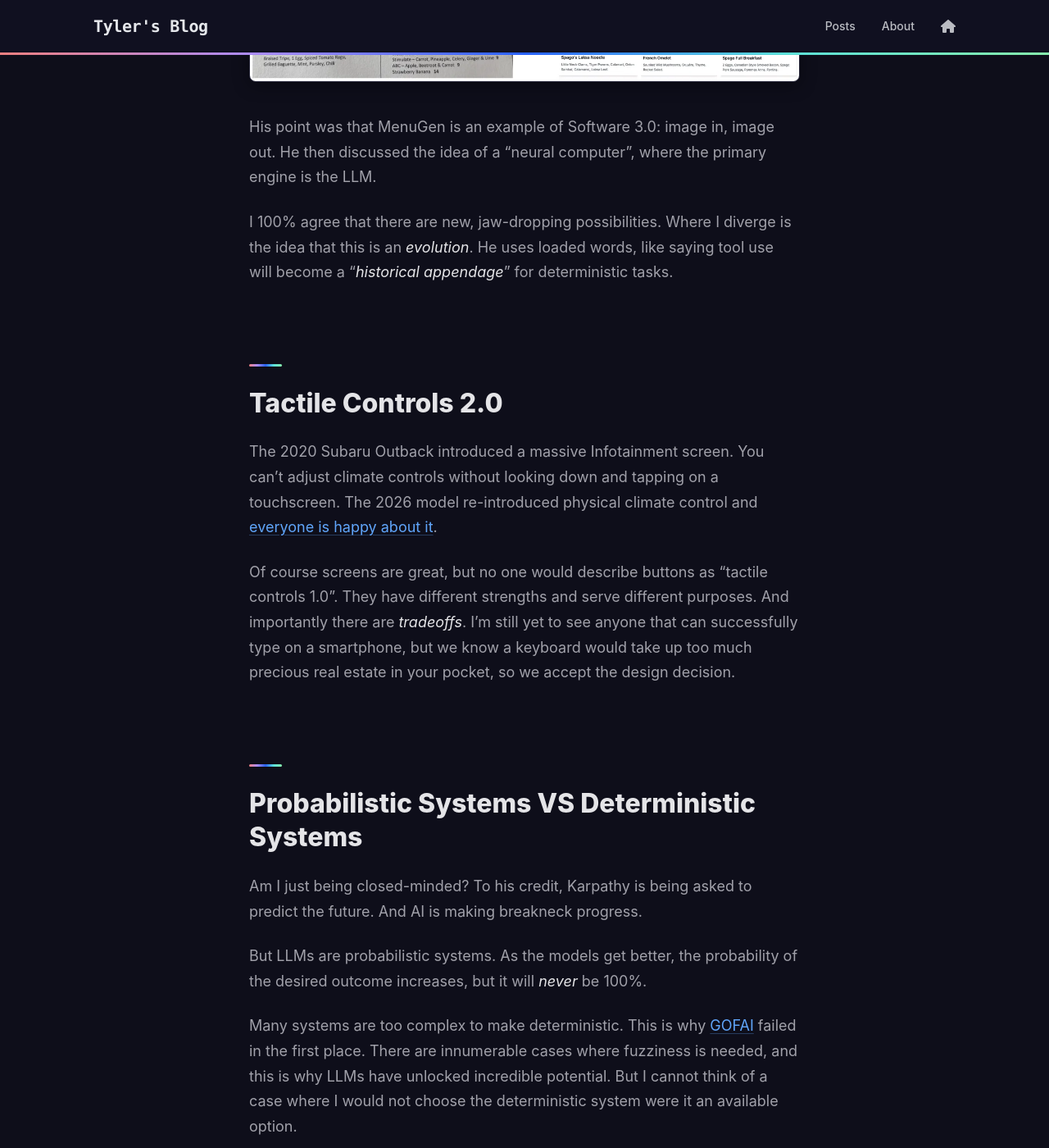
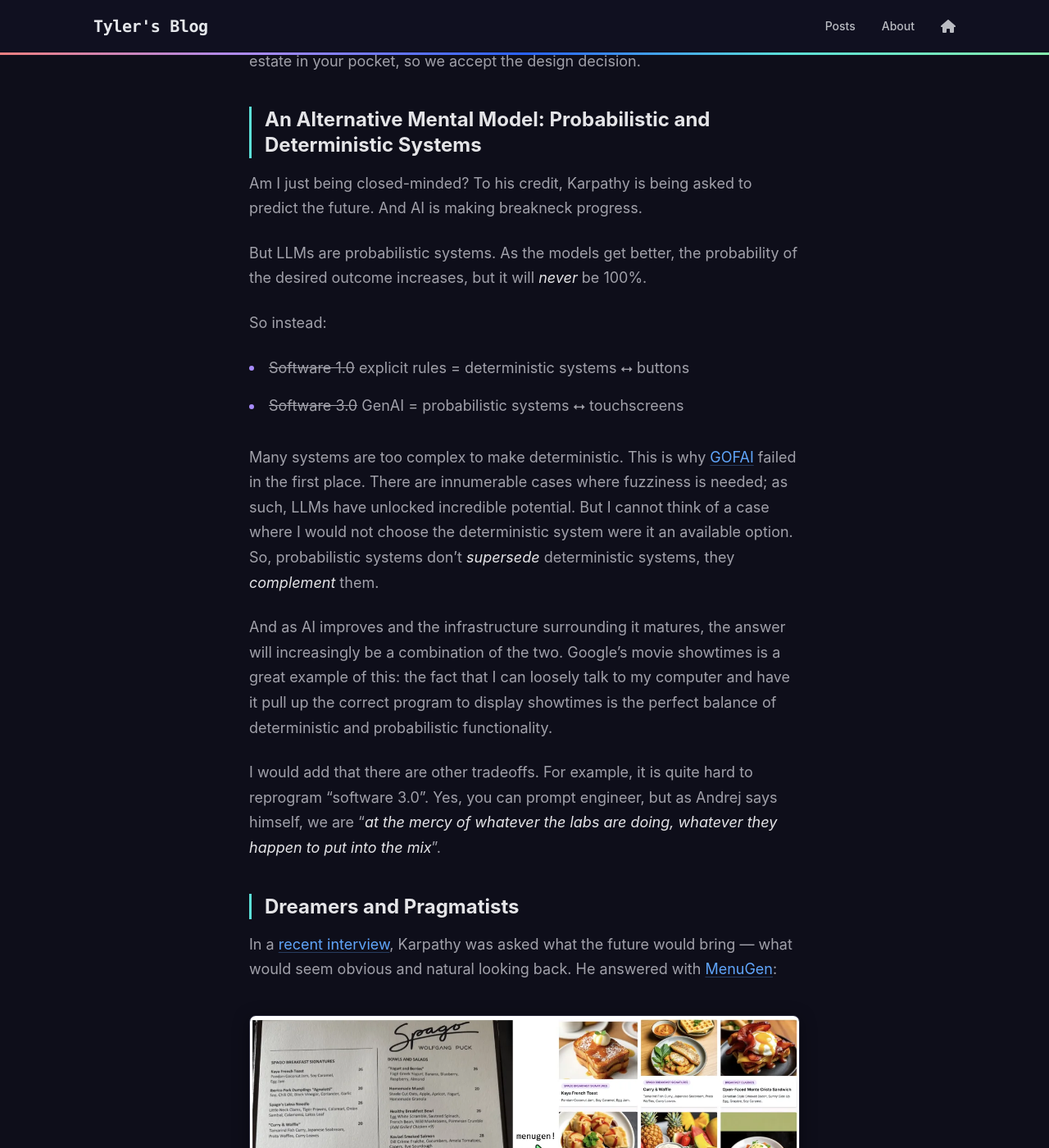
Before and after one commit to tylerganter/blog, a Jekyll site: the page built from _posts/2026-05-29-sw-3.0.md, in a window 1280 px wide and 1400 px high, scrolled down 3155 px. Shown: the whole window at 82% size. Built offline with Jekyll 4.4.1, drawn with Linux system fonts in a browser that asks for light colours; some of the changed text lies outside the part shown.

Commit message:
happy happy happy

```diff
--- a/_posts/2026-05-29-sw-3.0.md
+++ b/_posts/2026-05-29-sw-3.0.md
@@ -7,17 +7,19 @@ description: "AI doesn't make traditional software obsolete, it expands what's p
 
 I just finished reading Project Hail Mary. Late to the party, I know. Regardless, it's a great book!
 
-So naturally I Google'd showtimes for this weekend and this is what popped up:
+So naturally I Googled showtimes for this weekend and this is what popped up:
 
 ![Google showtimes 3.0]({{ site.baseurl }}/assets/images/sw-3.0/showtimes_3.0.png)
 
-Seems fine right? Wait, where's the link to Totem Lake Cinemark? And now that I look closer, those are _typical_ showtimes. Why is it guessing??? Just tell me the times. And there's a disclaimer at the bottom? Feels like a pretty benign search, I don't really need a disclaimer. Oh, the disclaimer is telling me to verify the times in the above links. Wait...the link is to IMDb, not Cinemark. I'll just do a separate search and go directly to the Cinemark site. Oh wait, _**Project Hail Mary is no longer showing at Totem Lake Cinemark.**_
+Seems fine, right? Wait, where's the link to Totem Lake Cinemark? And now that I look closer, those are _typical_ showtimes. Why is it guessing??? Just tell me the times. And there's a disclaimer at the bottom? Feels like a pretty benign search, I don't really need a disclaimer. Oh, the disclaimer is telling me to verify the times in the above links. Wait...the link is to IMDb, not Cinemark. I'll just do a separate search and go directly to the Cinemark site. Oh wait, _**Project Hail Mary is no longer showing at Totem Lake Cinemark.**_
 
 I tried the search again and got this breath of fresh air:
 
 ![Google showtimes judicious]({{ site.baseurl }}/assets/images/sw-3.0/showtimes_judicious.png)
 
-## Software 3.0
+---
+
+### The Software 3.0 Mental Model
 
 Andrej Karpathy has been talking about the idea of Software 3.0 for a while now. The basic gist is this:
 
@@ -25,37 +27,40 @@ Andrej Karpathy has been talking about the idea of Software 3.0 for a while now.
 - Software 2.0: learned weights → programming = creating datasets and training neural networks
 - Software 3.0: generative AI → programming = prompting / managing context
 
+I 100% agree that there are new, jaw-dropping possibilities. Where I diverge is the idea that this is an _evolution_. He seems to suggest that Software 1.0 will eventually be superseded by the later generations. He uses loaded words, like saying tool use will become a "_historical appendage_" for deterministic tasks.
+
+<!-- LLM becomes the host process, doing most of the heavy lifting, running the show -->
+
+### Tactile Controls 2.0
+
+The 2020 Subaru Outback introduced a massive infotainment screen. You can't adjust climate controls without looking down and tapping on a touchscreen. The 2026 model reintroduced physical climate control and [everyone is happy about it](https://www.reddit.com/r/subaru/comments/1mr5msf/2026_outback_digital_display/).
+
+Of course screens are great, but no one would describe buttons as "Tactile Controls 1.0". They have different strengths and serve different purposes. And importantly there are _tradeoffs_. I'm still yet to see anyone successfully type on a smartphone...but we know a keyboard would take up too much precious real estate in your pocket, so we accept the design decision.
+
+### An Alternative Mental Model: Probabilistic and Deterministic Systems
+
+Am I just being closed-minded? To his credit, Karpathy is being asked to predict the future. And AI is making breakneck progress.
+
+But LLMs are probabilistic systems. As the models get better, the probability of the desired outcome increases, but it will _never_ be 100%.
+
+So instead:
+
+- ~~Software 1.0~~ explicit rules = deterministic systems ⭤ buttons
+- ~~Software 3.0~~ GenAI = probabilistic systems ⭤ touchscreens
+
+Many systems are too complex to make deterministic. This is why [GOFAI](https://en.wikipedia.org/wiki/GOFAI) failed in the first place. There are innumerable cases where fuzziness is needed; as such, LLMs have unlocked incredible potential. But I cannot think of a case where I would not choose the deterministic system were it an available option. So, probabilistic systems don't _supersede_ deterministic systems, they _complement_ them.
+
+And as AI improves and the infrastructure surrounding it matures, the answer will increasingly be a combination of the two. Google's movie showtimes is a great example of this: the fact that I can loosely talk to my computer and have it pull up the correct program to display showtimes is the perfect balance of deterministic and probabilistic functionality.
+
+I would add that there are other tradeoffs. For example, it is quite hard to reprogram "software 3.0". Yes, you can prompt engineer, but as Andrej says himself, we are "_at the mercy of whatever the labs are doing, whatever they happen to put into the mix_".
+
+### Dreamers and Pragmatists
+
 In a [recent interview](https://www.youtube.com/watch?v=96jN2OCOfLs), Karpathy was asked what the future would bring — what would seem obvious and natural looking back. He answered with [MenuGen](https://karpathy.bearblog.dev/vibe-coding-menugen/):
 
 ![MenuGen]({{ site.baseurl }}/assets/images/sw-3.0/menugen.webp)
 
 His point was that MenuGen is an example of Software 3.0: image in, image out. He then discussed the idea of a "neural computer", where the primary engine is the LLM.
-
-I 100% agree that there are new, jaw-dropping possibilities. Where I diverge is the idea that this is an _evolution_. He uses loaded words, like saying tool use will become a "_historical appendage_" for deterministic tasks.
-
-<!-- LLM becomes the host process, doing most of the heavy lifting, running the show -->
-
-## Tactile Controls 2.0
-
-The 2020 Subaru Outback introduced a massive Infotainment screen. You can't adjust climate controls without looking down and tapping on a touchscreen. The 2026 model re-introduced physical climate control and [everyone is happy about it](https://www.reddit.com/r/subaru/comments/1mr5msf/2026_outback_digital_display/).
-
-Of course screens are great, but no one would describe buttons as "tactile controls 1.0". They have different strengths and serve different purposes. And importantly there are _tradeoffs_. I'm still yet to see anyone that can successfully type on a smartphone, but we know a keyboard would take up too much precious real estate in your pocket, so we accept the design decision.
-
-## Probabilistic Systems VS Deterministic Systems
-
-Am I just being closed-minded? To his credit, Karpathy is being asked to predict the future. And AI is making breakneck progress.
-
-But LLMs are probabilistic systems. As the models get better, the probability of the desired outcome increases, but it will _never_ be 100%.
-
-Many systems are too complex to make deterministic. This is why [GOFAI](https://en.wikipedia.org/wiki/GOFAI) failed in the first place. There are innumerable cases where fuzziness is needed, and this is why LLMs have unlocked incredible potential. But I cannot think of a case where I would not choose the deterministic system were it an available option.
-
-As AI improves and the infrastructure surrounding it matures, the answer will more and more be a combination of the two. Google's movie showtimes is a great example of this: the fact that I can loosely talk at my computer and it is able to pull up the correct program to display showtimes is the perfect balance of deterministic and probabilistic functionality.
-
-The point is to see _probabilistic systems_ as the new paradigm. And importantly they do not _supersede_ deterministic systems, they  _complement_ them.
-
-I would add that it is quite hard to reprogram software 3.0. Yes, you can prompt engineer, but as Andrej says himself, we are "_at the mercy of whatever the labs are doing, whatever they happen to put into the mix_".
-
-## Dreamers and Curators
 
 It takes creativity and skill to dream up what has never been done before. But it takes a different and equally important set of skills to discern between _can_ and _should_.
 
@@ -63,13 +68,14 @@ Google Lens is a technological marvel — sci-fi turned reality:
 
 ![Google Lens]({{ site.baseurl }}/assets/images/sw-3.0/google_lens.webp)
 
-But there is a subtle line between an unlocked capability and AI slop.
+MenuGen is AI slop.
 
-MenuGen is AI slop. Here are some suggested alternatives to MenuGen:
+Here are some suggested alternatives to MenuGen:
+
 - Use your brain and visualize something
 - Learn something: if you don't know a word, Google it
 - Talk to a living, breathing human being: ask the staff, ask the people at the table next to you
 
-Karpathy is a dreamer. But let's keep some curators in the room when discussing real products. Or else we might be seeing this with the next software update:
+Karpathy is a dreamer. But let's keep some pragmatists in the room when discussing real products. Or else we might be seeing this with the next software update:
 
-> MacOS can make mistakes, please double-check everything your computer does
+> macOS can make mistakes, please double-check everything your computer does.
```
